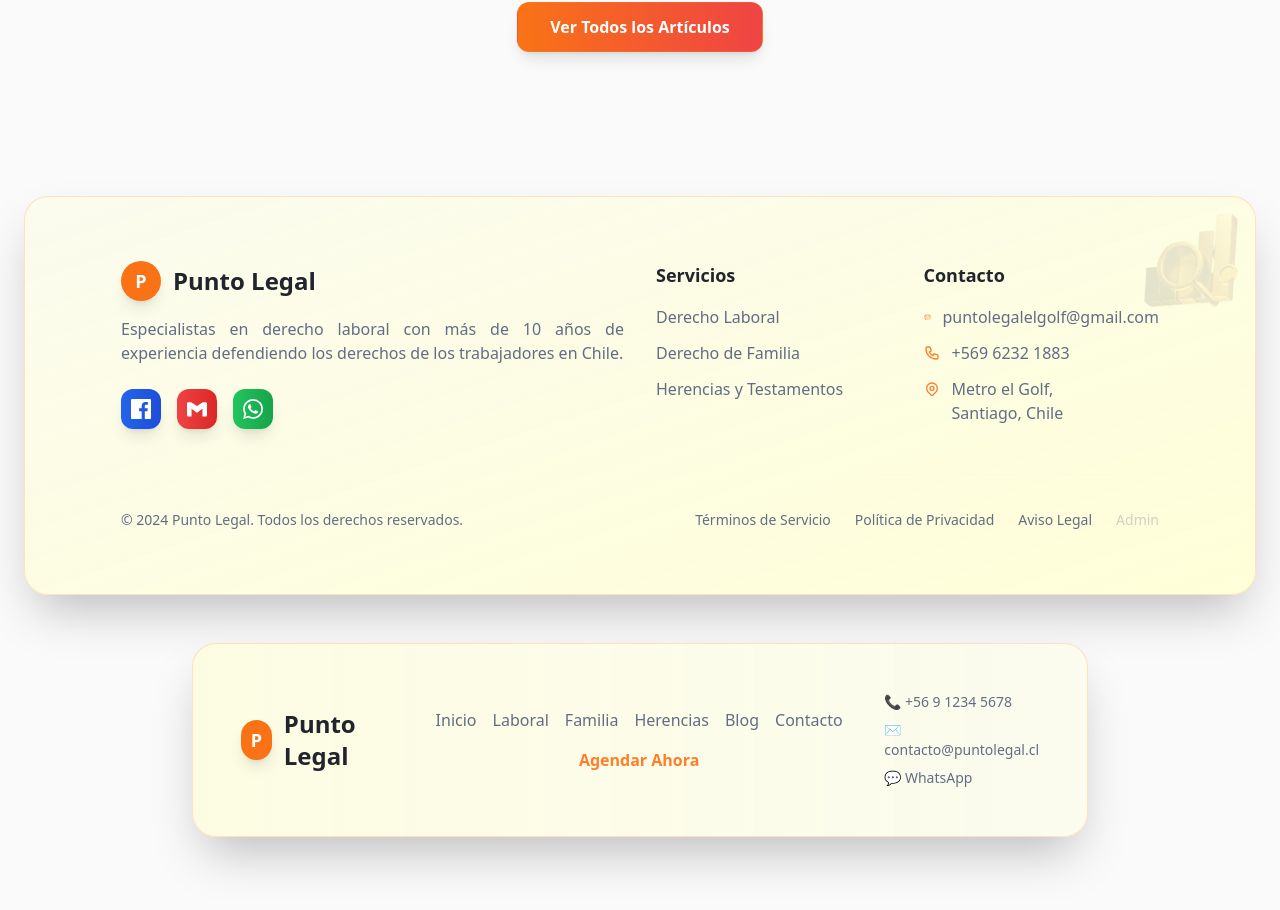
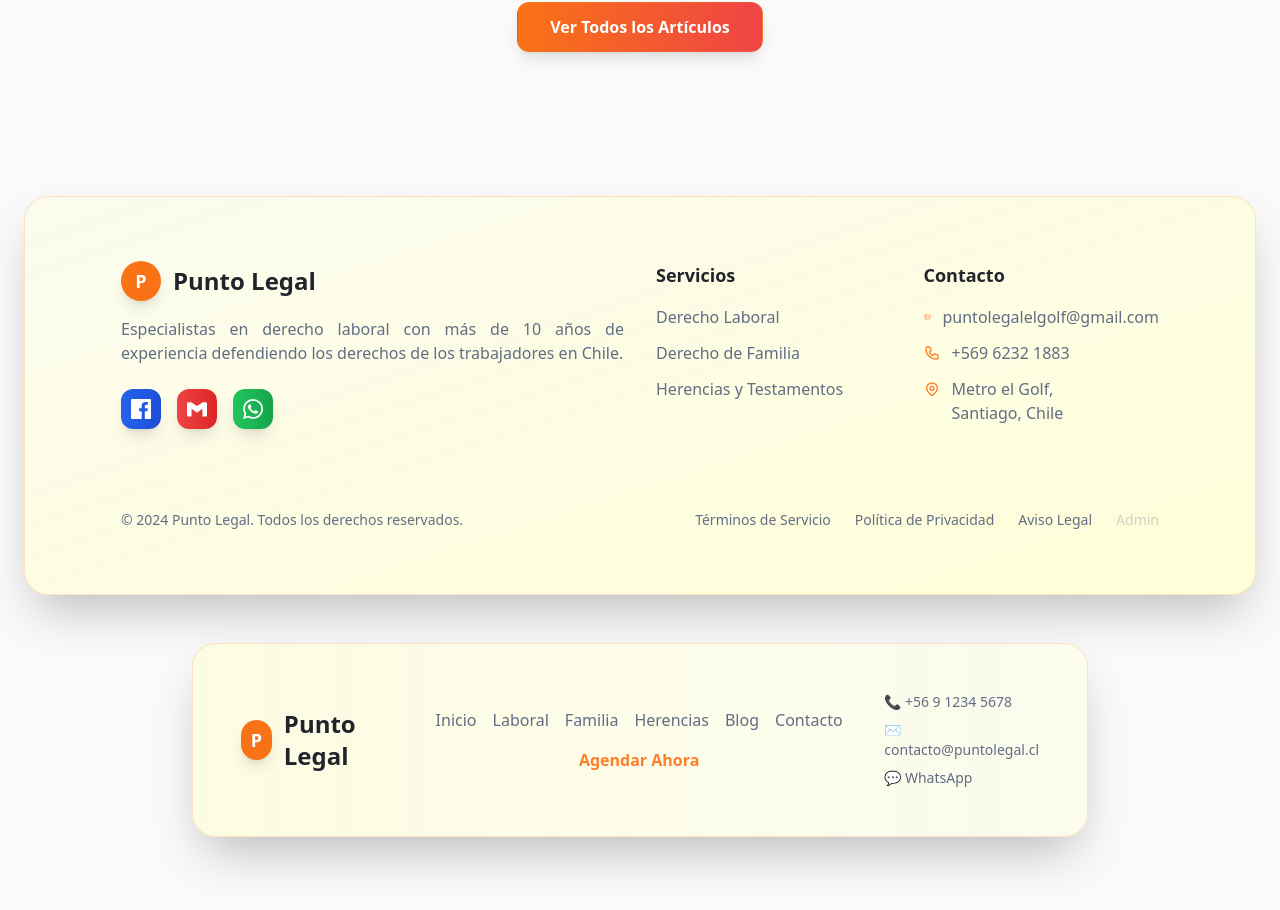
Before and after one commit to puntolegal/legal-glass-booking, a React (Vite) app: page /familia in a window 1280 px wide. Shown: the part 3292-4202 px from the top of the page. Built offline with nearby package versions, Linux system fonts and the light colour scheme.

Commit message:
Remove background image and align text in Contact section
Adjusted the Contact section to remove the background image and align the text elements as requested.

```diff
--- a/src/components/Footer.tsx
+++ b/src/components/Footer.tsx
@@ -1,16 +1,8 @@
 const Footer = () => {
   return (
-    <footer id="contacto" className="py-16 px-6 relative">
+    <footer id="contacto" className="py-16 px-6">
       {/* Modern Footer with enhanced glass effect */}
-      <div className="glass-intense backdrop-blur-xl bg-gradient-to-br from-background/95 to-background/85 rounded-3xl shadow-2xl border border-primary/20 p-8 md:p-16 mx-auto max-w-7xl relative overflow-hidden">
-        {/* Subtle 3D accent */}
-        <div className="absolute top-4 right-4 opacity-10">
-          <img
-            src="/lovable-uploads/072374ab-546b-4f54-b7cd-16dee4333636.png"
-            alt="Legal Elements"
-            className="w-24 h-24"
-          />
-        </div>
+      <div className="glass-intense backdrop-blur-xl bg-gradient-to-br from-background/95 to-background/85 rounded-3xl shadow-2xl border border-primary/20 p-8 md:p-16 mx-auto max-w-7xl">
         <div className="container mx-auto">
           <div className="grid grid-cols-1 md:grid-cols-4 gap-8 mb-12">
             {/* Logo y descripción */}
```
